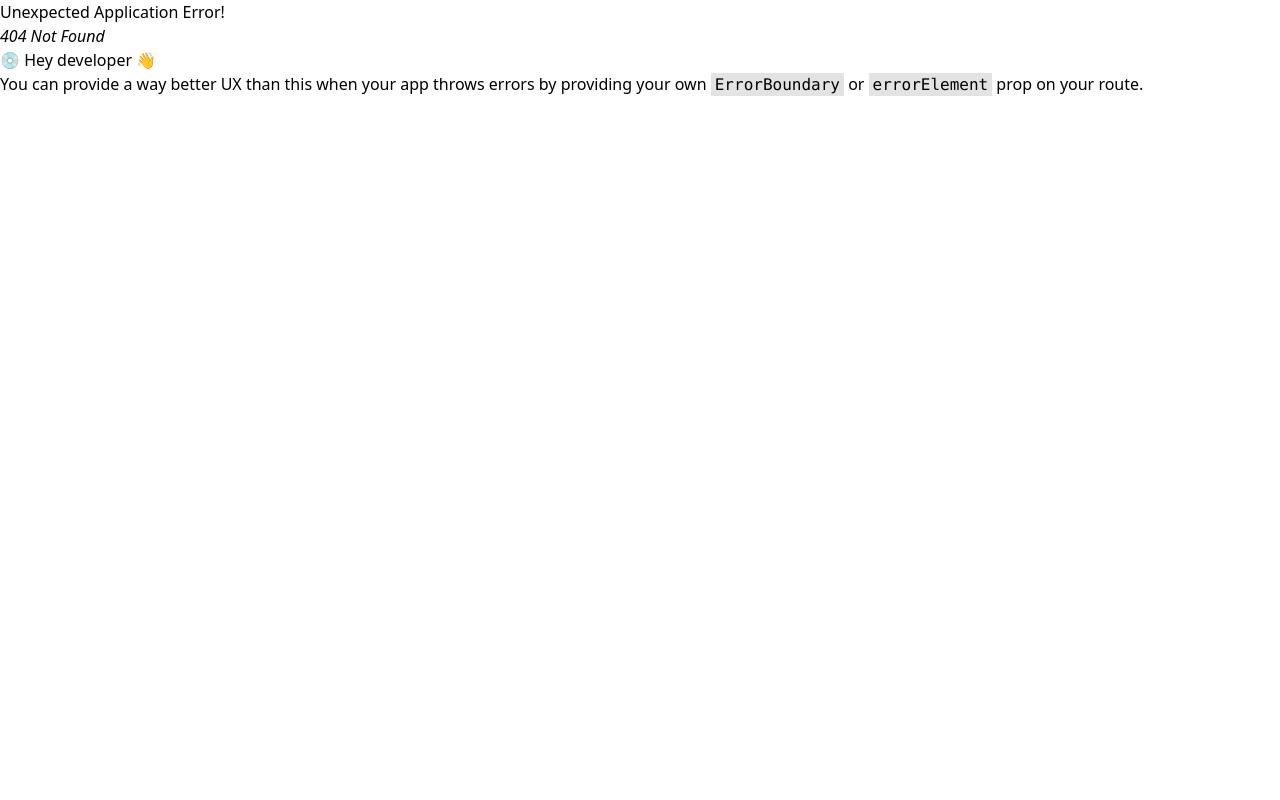
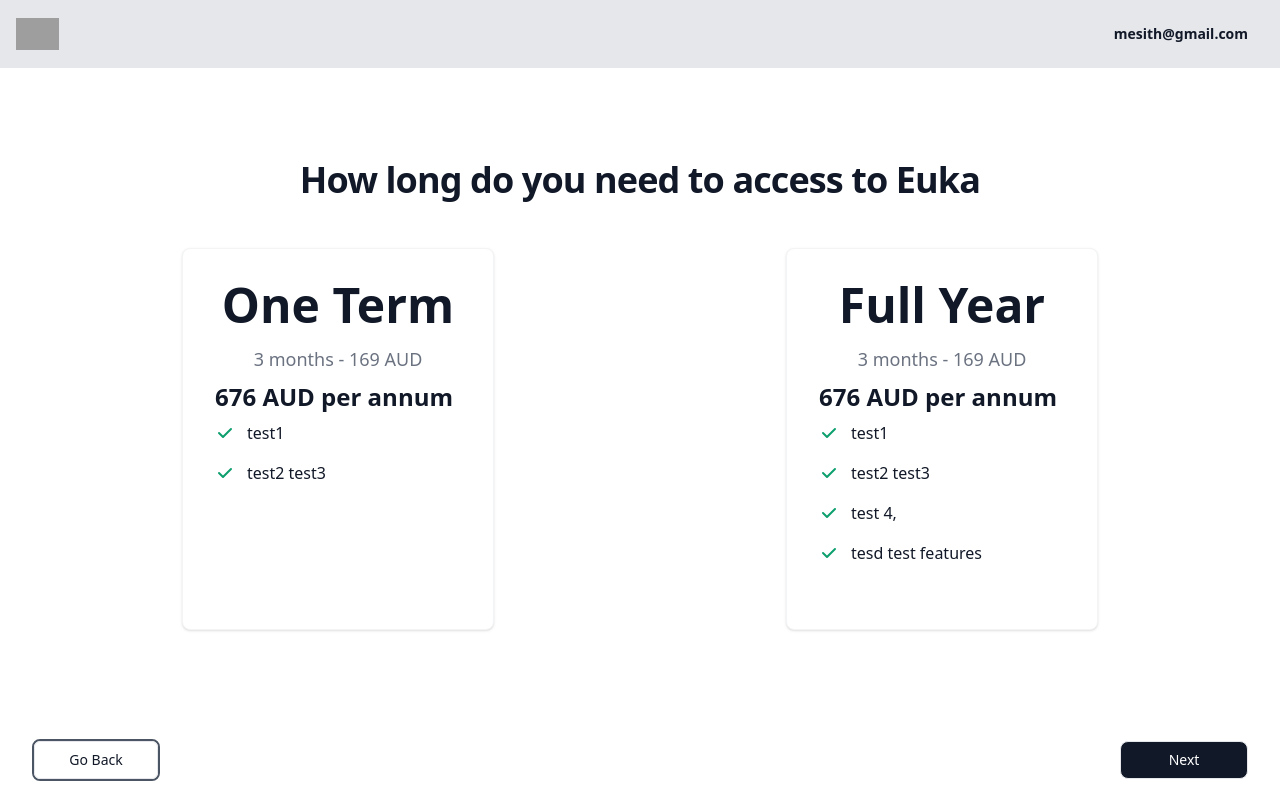
Before and after one commit to Mesith/checkout-react, a React (Vite) app: page /packages in a window 1280 px wide. Before the commit this address had no page. Built offline with nearby package versions, Linux system fonts and the light colour scheme; grey boxes are pictures that could not be loaded.

Commit message:
packages page ui implemented

```diff
--- a/package.json
+++ b/package.json
@@ -15,6 +15,7 @@
     "type-check": "tsc --noEmit"
   },
   "dependencies": {
+    "@heroicons/react": "^2.1.3",
     "@reduxjs/toolkit": "^2.0.1",
     "flowbite": "^2.3.0",
     "flowbite-react": "^0.9.0",
--- /dev/null
+++ b/src/componants/FooterNavitation.tsx
@@ -0,0 +1,27 @@
+import { Button } from "flowbite-react"
+import React from "react"
+
+const FooterNavitation = ({
+  onBackPress,
+  onNextPress,
+}: {
+  onBackPress: () => void
+  onNextPress: () => void
+}) => {
+  return (
+    <div className="fixed left-0 bottom-0 w-full h-20 bg-white border-gray-200 dark:bg-gray-900 flex justify-between items-center px-8">
+      <Button
+        onClick={onBackPress}
+        outline
+        className="w-32 border-gray-600 border-2"
+      >
+        Go Back
+      </Button>
+      <Button onClick={onNextPress} label="2" className="bg-gray-900 w-32">
+        Next
+      </Button>
+    </div>
+  )
+}
+
+export default FooterNavitation
--- /dev/null
+++ b/src/componants/GradeItem.tsx
@@ -0,0 +1,38 @@
+import React from "react"
+import { CheckIcon } from "@heroicons/react/20/solid"
+const includedFeatures = [
+  "Private forum access",
+  "Member resources",
+  "Entry to annual conference",
+  "Official member t-shirt",
+]
+
+const GradeItem = ({ name }: { name: string }) => {
+  return (
+    <div>
+      <div className="mx-auto max-w-7xl px-6 lg:px-8">
+        <div className="mx-auto mt-16 max-w-2xl rounded-3xl ring-1 ring-gray-200 sm:mt-20 lg:mx-0 lg:flex lg:max-w-none">
+          <div className="p-8 sm:p-10 lg:flex-auto">
+            <h3 className="text-2xl font-bold tracking-tight text-gray-900">
+              {name}
+            </h3>
+            <p className="mt-6 text-base leading-7 text-gray-600">
+              Lorem ipsum dolor sit amet consect etur adipisicing elit. Itaque
+              amet indis perferendis blanditiis repellendus etur quidem
+              assumenda.
+            </p>
+          </div>
+          <div className="-mt-2 p-2 lg:mt-0 lg:w-full lg:max-w-md lg:flex-shrink-0">
+            <div className="rounded-2xl bg-gray-50 py-10 text-center ring-1 ring-inset ring-gray-900/5 lg:flex lg:flex-col lg:justify-center lg:py-16">
+              <div className="mx-auto max-w-xs px-8">
+                <p className="text-base font-semibold text-gray-600"></p>
+              </div>
+            </div>
+          </div>
+        </div>
+      </div>
+    </div>
+  )
+}
+
+export default GradeItem
--- a/src/componants/HeaderNavBar.tsx
+++ b/src/componants/HeaderNavBar.tsx
@@ -2,7 +2,7 @@ import React from "react"
 
 const HeaderNavBar = () => {
   return (
-    <nav className="bg-gray-200 border-gray-200 dark:bg-gray-900">
+    <nav className="fixed top-0 left-0 w-full bg-gray-200 border-gray-200 dark:bg-gray-900">
       <div className="flex flex-wrap items-center justify-between  p-4">
         <a href="/" className="flex items-center space-x-3 rtl:space-x-reverse">
           <img
--- /dev/null
+++ b/src/componants/PackageFeatureItem.tsx
@@ -0,0 +1,21 @@
+import React from "react"
+
+export const PackageFeatureItem = ({ feature }: { feature: string }) => {
+  return (
+    <li className="flex items-center space-x-3">
+      <svg
+        className="flex-shrink-0 w-5 h-5 text-green-500 dark:text-green-400"
+        fill="currentColor"
+        viewBox="0 0 20 20"
+        xmlns="http://www.w3.org/2000/svg"
+      >
+        <path
+          fill-rule="evenodd"
+          d="M16.707 5.293a1 1 0 010 1.414l-8 8a1 1 0 01-1.414 0l-4-4a1 1 0 011.414-1.414L8 12.586l7.293-7.293a1 1 0 011.414 0z"
+          clip-rule="evenodd"
+        ></path>
+      </svg>
+      <span>{feature}</span>
+    </li>
+  )
+}
--- /dev/null
+++ b/src/componants/PackageFeatureList.tsx
@@ -0,0 +1,12 @@
+import React from "react"
+import { PackageFeatureItem } from "./PackageFeatureItem"
+
+export const PackageFeatureList = ({ features }: { features: string[] }) => {
+  return (
+    <ul className="mb-8 space-y-4 text-left">
+      {features?.map((featureItem: string) => (
+        <PackageFeatureItem feature={featureItem} />
+      ))}
+    </ul>
+  )
+}
--- /dev/null
+++ b/src/componants/PackageItem.tsx
@@ -0,0 +1,24 @@
+import React from "react"
+import { PackageFeatureList } from "./PackageFeatureList"
+import type { PackageItemType } from "./PackageList"
+
+export const PackageItem = ({
+  name,
+  durationTag,
+  priceTag,
+  features
+}: PackageItemType) => {
+  return (
+    <div className="flex flex-col p-6 mx-auto max-w-lg text-center text-gray-900 bg-white rounded-lg border border-gray-100 shadow dark:border-gray-600 xl:p-8 dark:bg-gray-800 dark:text-white">
+      <h3 className="mb-4 text-5xl font-semibold">{name}</h3>
+      <p className="font-light text-gray-500 sm:text-lg dark:text-gray-400">
+        {durationTag}
+      </p>
+      <div className="flex justify-center items-baseline my-2">
+        <span className="mr-2 text-2xl font-extrabold">{priceTag}</span>
+      </div>
+
+      <PackageFeatureList features={features}/>
+    </div>
+  )
+}
--- /dev/null
+++ b/src/componants/PackageList.tsx
@@ -0,0 +1,56 @@
+import React from "react"
+import { PackageItem } from "./PackageItem"
+
+export type PackageItemType = {
+  name: string
+  priceTag: string
+  durationTag: string
+  features: string[]
+}
+
+const items = [
+  {
+    name: "One Term",
+    priceTag: "676 AUD per annum",
+    durationTag: "3 months - 169 AUD",
+    features: ["test1", "test2 test3"],
+  },
+  //   { name: "package2", priceTag: "676 AUD per annum", durationTag: "12 months" },
+  {
+    name: "Full Year",
+    priceTag: "676 AUD per annum",
+    durationTag: "3 months - 169 AUD",
+    features: ["test1", "test2 test3", "test 4,", "tesd test features"],
+  },
+]
+
+const PackageList = () => {
+  const gridColumns = items.length > 2 ? "lg:grid-cols-3" : "lg:grid-cols-2"
+
+  return (
+    <section className="bg-white dark:bg-gray-900">
+      <div className="py-8 px-4 mx-auto max-w-screen-xl lg:py-16 lg:px-6">
+        <div className="mx-auto max-w-screen-md text-center mb-8 lg:mb-12">
+          <h2 className="mb-4 text-4xl tracking-tight font-extrabold text-gray-900 dark:text-white">
+            How long do you need to access to Euka
+          </h2>
+        </div>
+
+        <div
+          className={`space-y-8 lg:grid ${gridColumns}  sm:gap-6 xl:gap-10 lg:space-y-0 lg:justify-items-center`}
+        >
+          {items.map((item: PackageItemType) => (
+            <PackageItem
+              name={item?.name}
+              priceTag={item?.priceTag}
+              durationTag={item?.durationTag}
+              features={item?.features}
+            />
+          ))}
+        </div>
+      </div>
+    </section>
+  )
+}
+
+export default PackageList
--- a/src/features/checkout/ChildGrade.tsx
+++ b/src/features/checkout/ChildGrade.tsx
@@ -1,7 +1,32 @@
 import React from "react"
+import GradeItem from "../../componants/GradeItem"
+import FooterNavitation from "../../componants/FooterNavitation"
+import { useNavigate } from "react-router-dom"
 
 const ChildGrade = () => {
-  return <div>Child Grade</div>
+  const navigate = useNavigate()
+  return (
+    <div>
+      <div className="flex mt-20 min-h-full flex-col justify-center px-6 py-4 lg:px-8">
+        <h2 className="mt-2 text-center text-4xl font-bold leading-9 tracking-tight text-gray-900">
+          Welcome to the Euka Family
+        </h2>
+        <GradeItem name={"Euka Junior"} />
+        <GradeItem name={"Euka Middle"} />
+        <GradeItem name={"Euka Senior"} />
+      </div>
+      <FooterNavitation
+        onBackPress={() => {
+          console.log("Back")
+          navigate("/welcome")
+        }}
+        onNextPress={() => {
+          console.log("Next")
+          navigate("/packages")
+        }}
+      />
+    </div>
+  )
 }
 
 export default ChildGrade
--- a/src/features/checkout/Packages.tsx
+++ b/src/features/checkout/Packages.tsx
@@ -1,7 +1,25 @@
 import React from "react"
+import FooterNavitation from "../../componants/FooterNavitation"
+import { useNavigate } from "react-router-dom"
+import PackageList from "../../componants/PackageList"
 
 const Packages = () => {
-  return <div>Packages</div>
+  const navigate = useNavigate()
+  return (
+    <div className="flex mt-20 min-h-full flex-col justify-center px-6 py-4 lg:px-8">
+      <PackageList />
+      <FooterNavitation
+        onBackPress={() => {
+          console.log("Back")
+          navigate("/child-grade")
+        }}
+        onNextPress={() => {
+          console.log("Next")
+          navigate("/packages")
+        }}
+      />
+    </div>
+  )
 }
 
 export default Packages
--- a/src/router/router.tsx
+++ b/src/router/router.tsx
@@ -14,7 +14,7 @@ export const router = createBrowserRouter([
     children: [
       { path: "welcome", element: <Welcome /> },
       { path: "child-grade", element: <ChildGrade /> },
-      { path: "package", element: <Packages /> },
+      { path: "packages", element: <Packages /> },
       { path: "payment", element: <Payment /> },
     ],
   },
```
Also changed, not shown: src/componants/PrimaryButton.tsx (deleted, +0 -9 lines).
